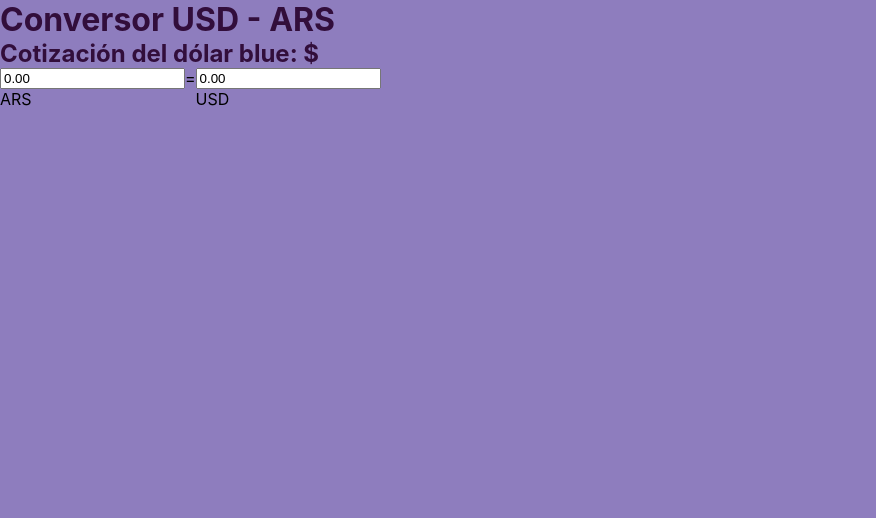
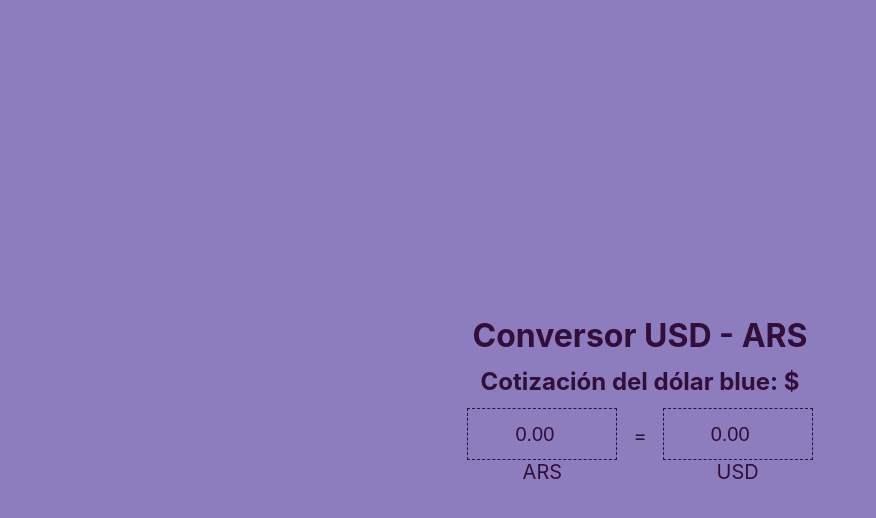
Before and after one commit to daianaszwimer/dolar-argentina, a React (Create React App) app: page / in a window 1280 px wide. Shown: the top 518 px of the page, without its empty margins (0-876 px from the left). Built offline with nearby package versions, Linux system fonts and the light colour scheme; no server answers.

Commit message:
styles: dark mode and other fixes

```diff
--- a/src/App.css
+++ b/src/App.css
@@ -9,8 +9,18 @@
   width: 100%;
 }
 
+.subtitle {
+  margin: 0.75rem 0;
+}
+
 .rate-wrapper {
   display: flex;
+  font-size: 1.25rem;
+}
+
+.equal-sign {
+  margin: 1rem;
+  color: var(--main-text-color);
 }
 
 h1,
@@ -26,3 +36,10 @@ body,
   height: 100%;
   width: 100%;
 }
+
+@media (prefers-color-scheme: dark) {
+  :root {
+    --main-bg-color: #320e3b;
+    --main-text-color: #8e7dbe;
+  }
+}
--- a/src/App.js
+++ b/src/App.js
@@ -37,14 +37,14 @@ function App() {
     <div className="app">
       <main>
         <h1>Conversor USD - ARS</h1>
-        <h2>Cotización del dólar blue: ${rate === 0 ? '' : rate}</h2>
+        <h2 className="subtitle">Cotización del dólar blue: ${rate === 0 ? '' : rate}</h2>
         <div className="rate-wrapper">
           <RateInput
             onChange={onARSChange}
             value={ARSInput}
             currencyText="ARS"
           />
-          <span>=</span>
+          <span className="equal-sign">=</span>
           <RateInput
             onChange={onUSDChange}
             value={USDInput}
--- a/src/components/RateInput/RateInput.css
+++ b/src/components/RateInput/RateInput.css
@@ -1,4 +1,24 @@
+main {
+  display: flex;
+  flex-direction: column;
+  align-items: center;
+  justify-content: center;
+  height: 100%;
+}
+
 .rate-input-wrapper {
   display: flex;
   flex-direction: column;
+  color: var(--main-text-color);
+  align-items: center;
 }
+
+.rate-input {
+  color: var(--main-text-color);
+  height: 3rem;
+  text-align: center;
+  width: 9rem;
+  font-size: 1.25rem;
+  border: 0.0625rem dashed var(--main-text-color);
+  background-color: var(--main-bg-color);
+}
--- a/src/components/RateInput/RateInput.js
+++ b/src/components/RateInput/RateInput.js
@@ -6,6 +6,7 @@ const RateInput = ({ onChange, value, currencyText }) => (
       onChange={onChange}
       type="number"
       min="0"
+      className="rate-input"
     />
     <span>{currencyText}</span>
   </div>
```
